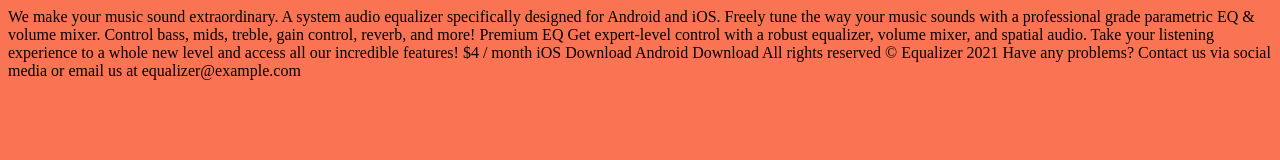
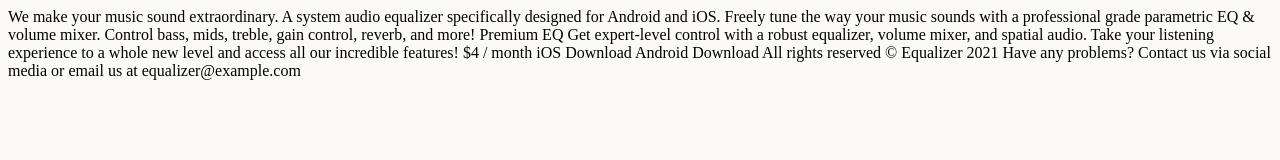
Before and after one commit to Jacoappolinario/equalizer-landing-page, a plain HTML site: page index.html in a window 1280 px wide. Drawn offline with Linux system fonts and the light colour scheme.

Commit message:
add color body background

```diff
--- a/css/global/global.css
+++ b/css/global/global.css
@@ -1,5 +1,5 @@
 body {
-  background: #fa7453;
+  background: #fcfaf9;
 }
 
 img {
```
